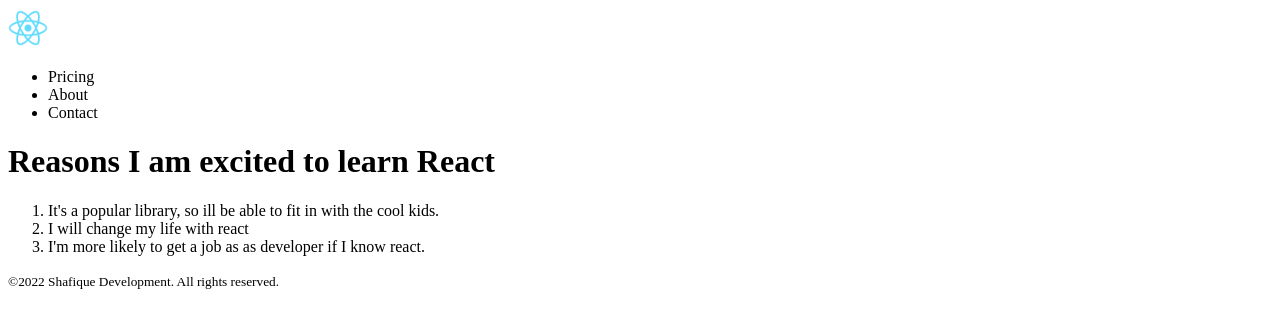
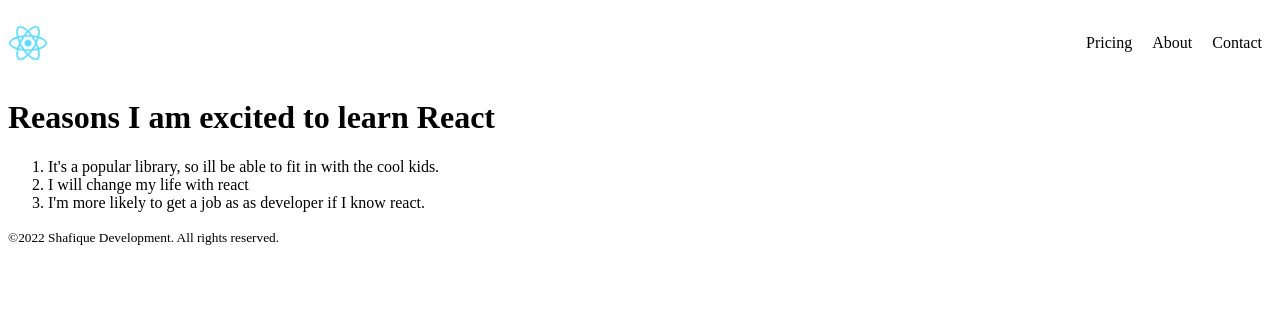
Before and after one commit to qureshi81/My_second_react_app, a React (Create React App) app: page / in a window 1280 px wide. Shown: the top 328 px of the page. Built offline with nearby package versions, Linux system fonts and the light colour scheme.

Commit message:
flexbox implemented with classes concept

```diff
--- a/src/index.js
+++ b/src/index.js
@@ -6,7 +6,7 @@
 function Header(){
   return(
   <header>
-        <nav>
+        <nav className='nav'>
           <img src="./logo192.png" alt='Simply easy' width="40px" />
           <ul className='nav-items'>
             <li>Pricing</li>
--- a/src/style.css
+++ b/src/style.css
@@ -1,3 +1,15 @@
+.nav{
+    display: flex;
+    justify-content: space-between;
+    align-items: center;
+}
+
+
 .nav-items{
-flex-direction: row-reverse;
+list-style: none;
+display: flex;
 }
+
+.nav-items > li{
+    padding: 10px;
+}
```
